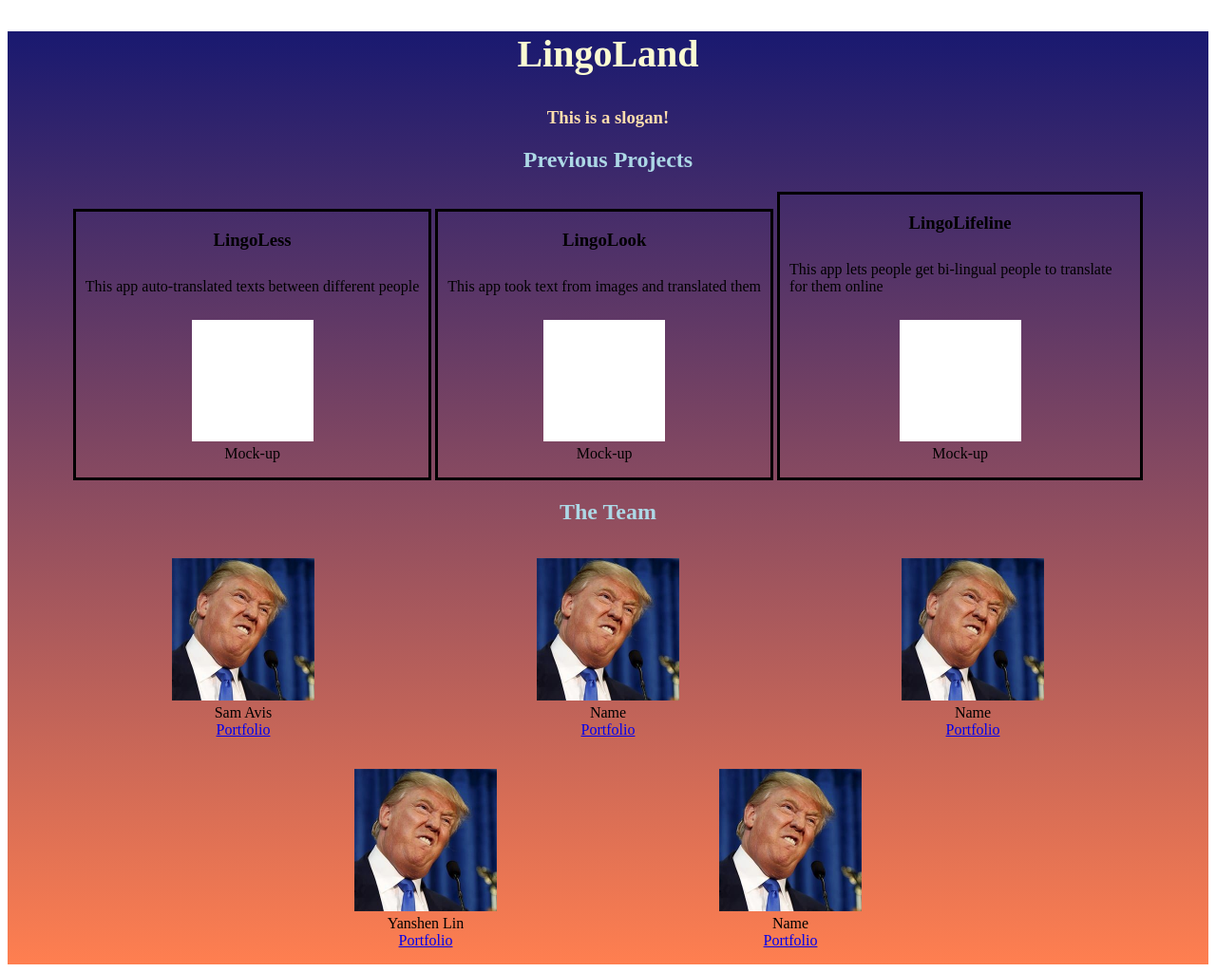
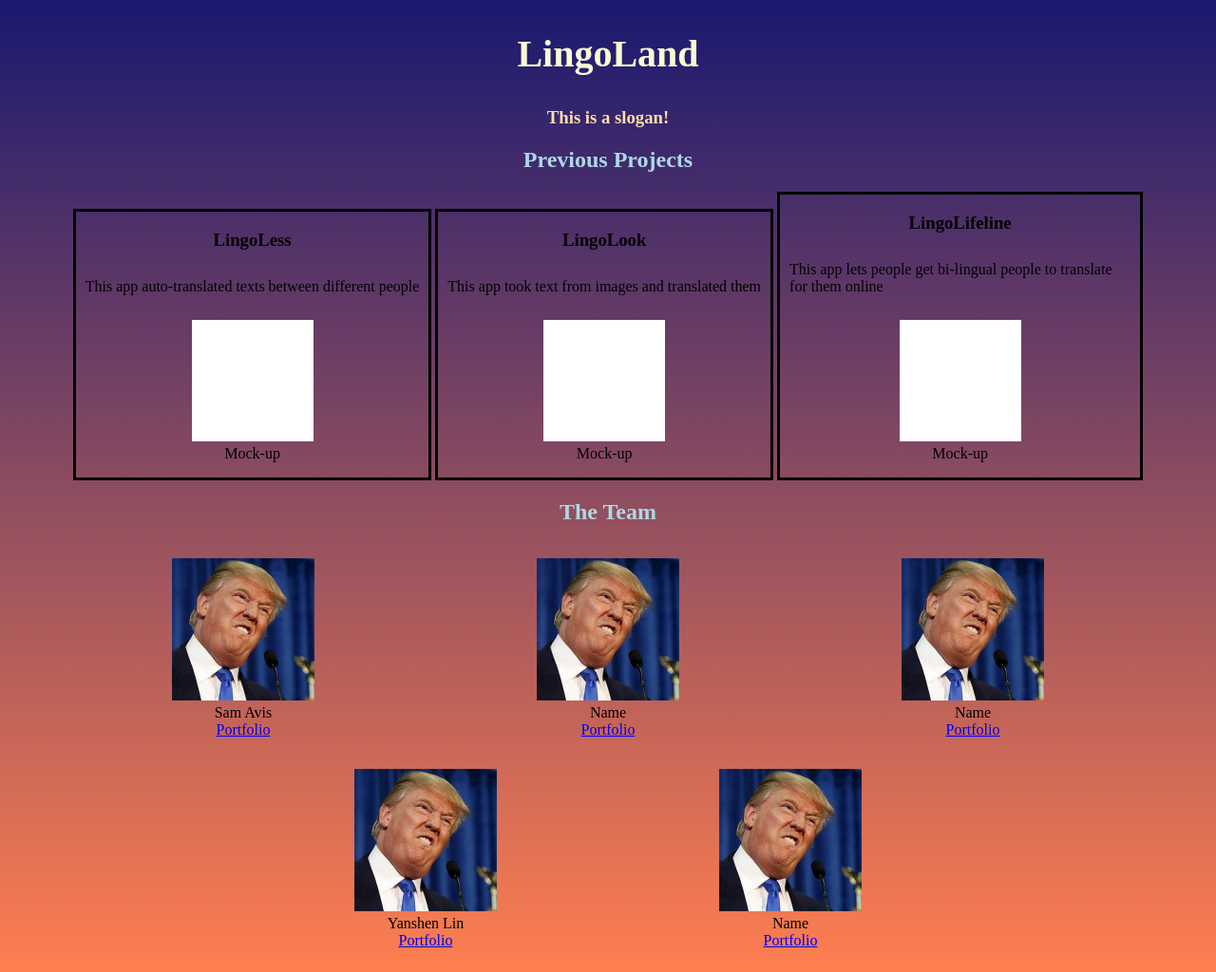
Before and after one commit to lysms/WebDevSys, a PHP site: page / in a window 1280 px wide. Shown: the whole page at 95% size. Run offline with PHP 8.4, Linux system fonts and the light colour scheme.

Commit message:
Small fix to index css

```diff
--- a/websys/lab3/index.html
+++ b/websys/lab3/index.html
@@ -6,7 +6,7 @@
     <link rel="stylesheet" href="style.css">
 </head>
 
-<body>
+<body id="index">
     <article class="whole">
         <h1>LingoLand</h1>
 
--- a/websys/lab3/style.css
+++ b/websys/lab3/style.css
@@ -1,4 +1,4 @@
-article.whole {
+body#index{
     background-image: linear-gradient(midnightblue, coral);
 }
 
```
